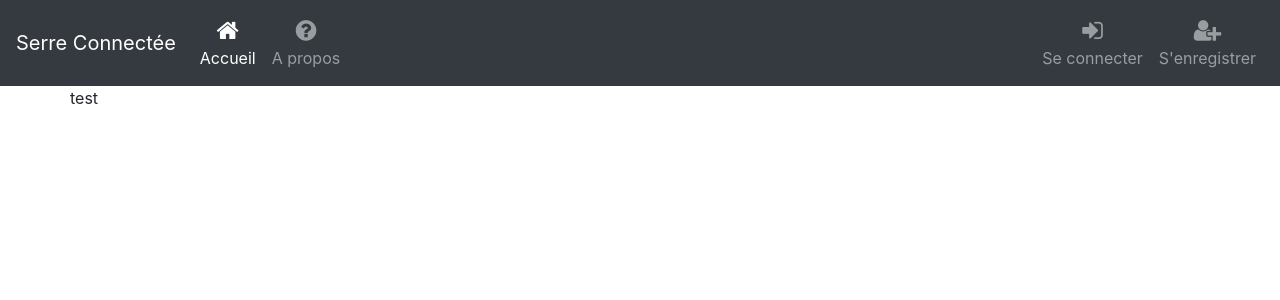
After one commit to Hyperion60/SerreConnectee, a Django app: template templates/User/detail.html in a window 1280 px wide. The commit adds this page. Shown: the top 300 px of the page. Run offline with Django 4.2, Linux system fonts and the light colour scheme; the template is opened without the code that fills it, so the values that code supplies are empty; some libraries are stand-ins or nearby versions.

Commit message:
User: Begin account details page

```diff
--- a/SerreConnectee/urls.py
+++ b/SerreConnectee/urls.py
@@ -16,11 +16,12 @@ Including another URLconf
 from django.contrib import admin
 from django.urls import path, re_path
 
-from SerreConnectee import views
+from SerreConnectee import views, account
 
 urlpatterns = [
     path('', views.index, name="index"),
     path('about/', views.about, name="about"),
+    path('account/detail/', account.account_detail, name="detail"),
     re_path(r'^activate/(?P<uidb64>[0-9A-Za-z_\-\']+)/(?P<token>[0-9A-Za-z]{1,13}-[0-9A-Za-z]{1,32})/$', views.activate_account, name="activate"),
     path('admin/', admin.site.urls, name="admin"),
     path('login/', views.login_user, name="login"),
--- /dev/null
+++ b/templates/User/detail.html
@@ -0,0 +1,8 @@
+{% extends 'base.html' %}
+{% block content %}
+    <div class="container">
+        <div class="row">
+            test
+        </div>
+    </div>
+{% endblock %}
--- a/templates/base.html
+++ b/templates/base.html
@@ -64,7 +64,7 @@
                             Mon compte
                         </a>
                         <div class="dropdown-menu" aria-labelledby="navbarDropdown">
-                            <a class="dropdown-item" href="#">Détails</a>
+                            <a class="dropdown-item" href="{% url 'detail' %}">Détails</a>
                             <a class="dropdown-item" href="#">Option</a>
                             <div class="dropdown-divider"></div>
                             <a class="dropdown-item" style="color: red;" href="#">Supprimer le compte</a>
```
Also changed, not shown: SerreConnectee/account.py (added, +11 -0 lines).
